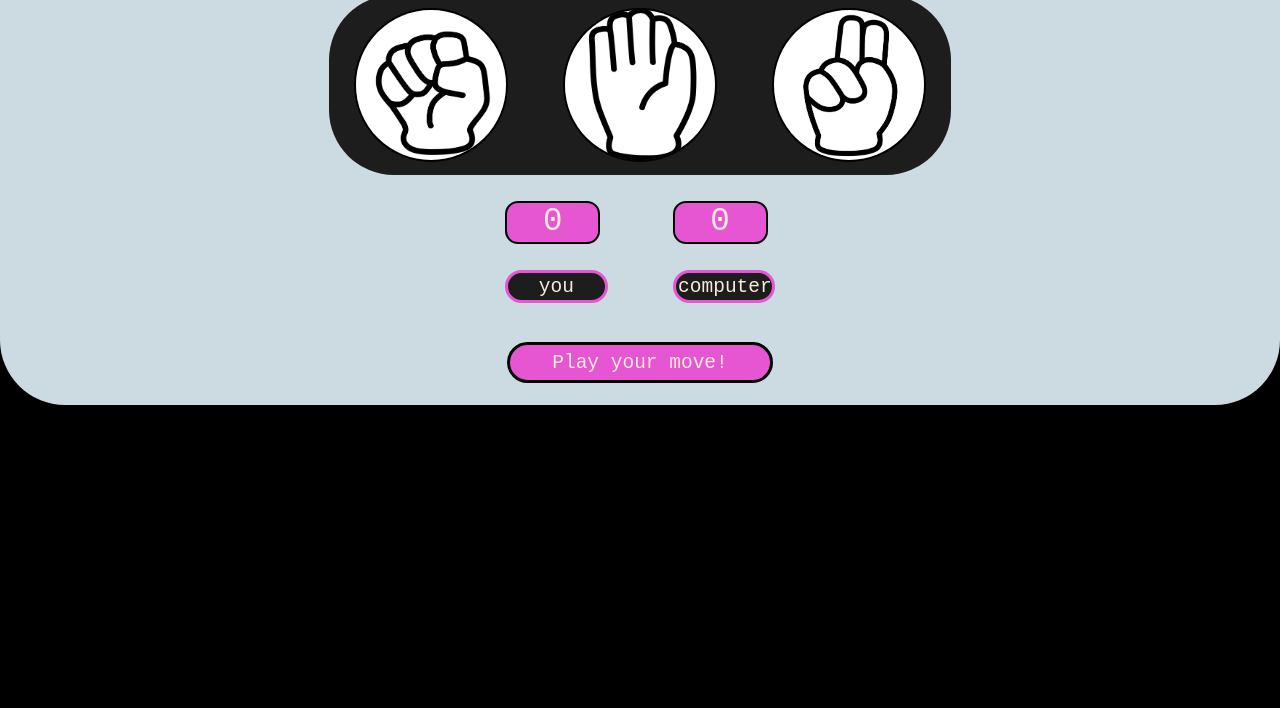
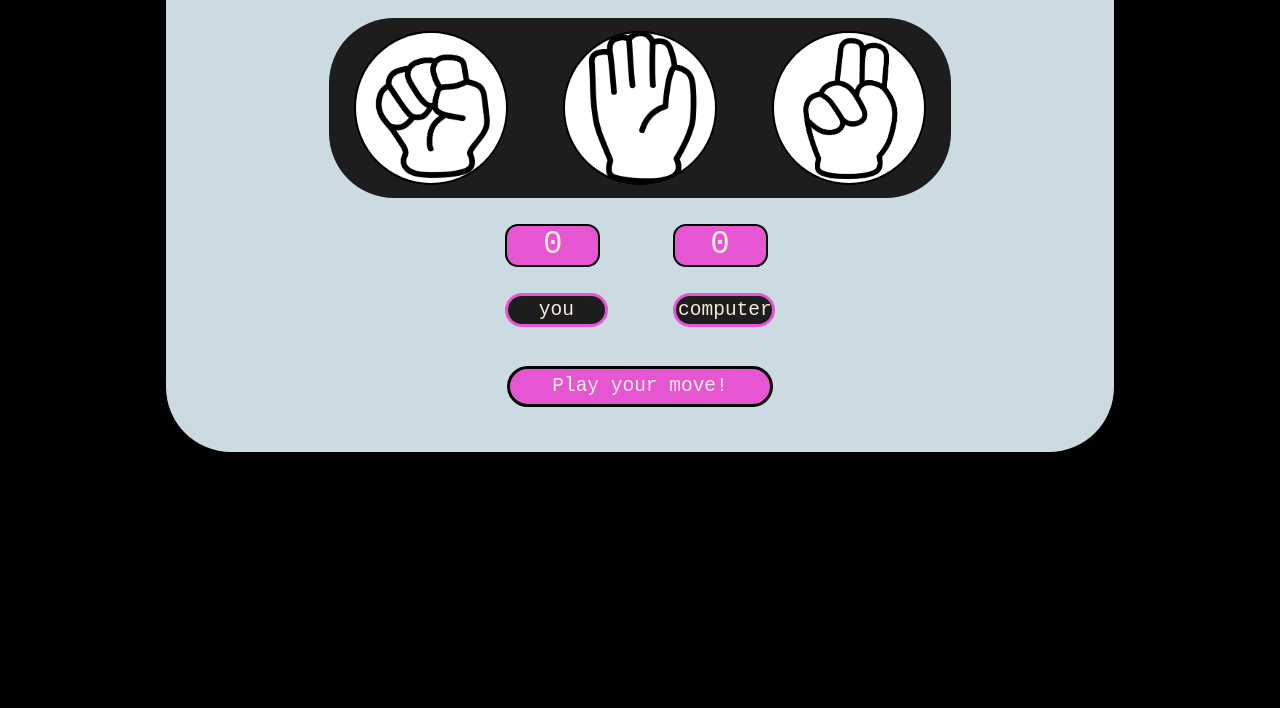
Before and after one commit to Swatijha451/Rock-Paper-Scissor, a plain HTML site: page index.html in a window 1280 px wide. Shown: the part 92-800 px from the top of the page. Drawn offline with Linux system fonts and the light colour scheme.

Commit message:
updated css

```diff
--- a/style.css
+++ b/style.css
@@ -12,11 +12,9 @@ body{
     margin: auto;
     padding: 0.2em;
     background-color: rgb(204, 218, 226);
-    border-top-left-radius: 5rem;
-    border-top-right-radius: 5rem;
-    border-bottom-left-radius: 5rem;
-    border-bottom-right-radius: 5rem;
-    padding-top: none;
+    border-radius: 5rem;
+    padding: 2rem;
+    width: 70%;
 }
 
 h1{
@@ -60,10 +58,7 @@ img{
     background-color: rgb(29, 29, 29);
     width: 47rem;
     padding: 0.4rem;
-    border-top-left-radius: 5rem;
-    border-top-right-radius: 5rem;
-    border-bottom-left-radius: 5rem;
-    border-bottom-right-radius: 5rem;
+    border-radius: 5rem;
 
 }
 .score-board{
```
